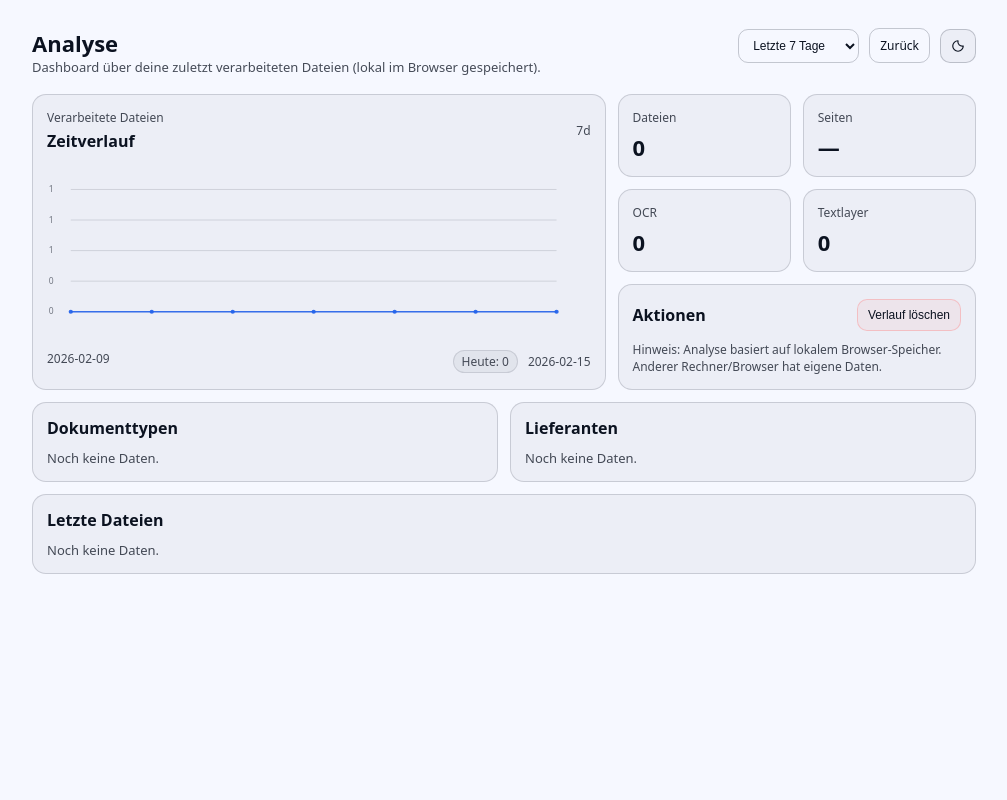
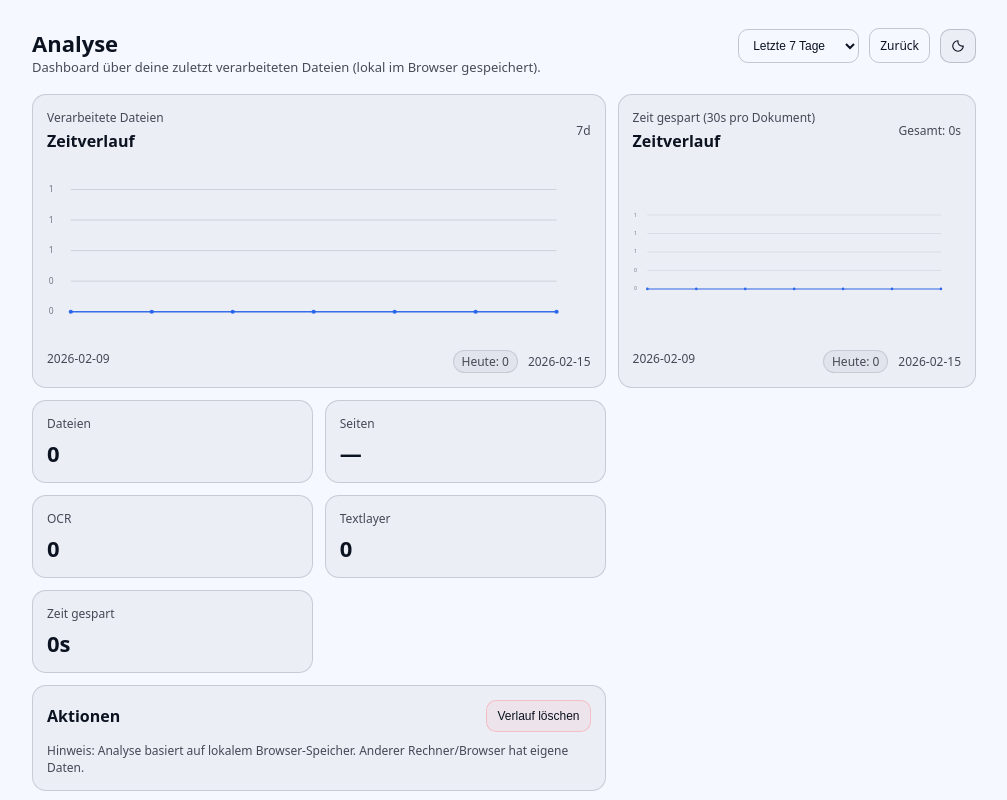
Before and after one commit to pohlandnicos/postbeschriftung, a Next.js app in the folder apps/web/: page /analysis in a window 1280 px wide. Shown: the top 800 px of the page, without its empty margins (136-1143 px from the left). Built offline with nearby package versions, Linux system fonts and the light colour scheme.

Commit message:
Add time savings tracking (30s/doc)

```diff
--- a/apps/web/app/analysis/page.tsx
+++ b/apps/web/app/analysis/page.tsx
@@ -71,6 +71,24 @@ export default function AnalysisPage() {
       series.push([k, byDay.get(k) ?? 0]);
     }
 
+    const timeSeries: [string, number][] = [];
+    for (let t = start; t <= end; t += 24 * 60 * 60 * 1000) {
+      const k = dayKey(t);
+      const docs = byDay.get(k) ?? 0;
+      timeSeries.push([k, docs * 30]); // 30 seconds per doc
+    }
+
+    const totalTimeSaved = filtered.length * 30; // seconds
+    const totalMinutes = Math.floor(totalTimeSaved / 60);
+    const totalHours = Math.floor(totalMinutes / 60);
+    const remainingMinutes = totalMinutes % 60;
+    const timeLabel =
+      totalHours > 0
+        ? `${totalHours}h ${remainingMinutes}min`
+        : totalMinutes > 0
+        ? `${totalMinutes}min`
+        : `${totalTimeSaved}s`;
+
     const recent = filtered.slice(0, 15);
 
     return {
@@ -82,6 +100,8 @@ export default function AnalysisPage() {
       topTypes,
       topVendors,
       series,
+      timeSeries,
+      timeLabel,
       recent
     };
   }, [items, range]);
@@ -144,12 +164,26 @@ export default function AnalysisPage() {
           </div>
         </div>
 
+        <div style={{ border: '1px solid var(--border_soft)', borderRadius: 14, background: 'var(--panel)', padding: 14 }}>
+          <div style={{ display: 'flex', justifyContent: 'space-between', gap: 12, alignItems: 'center' }}>
+            <div>
+              <div style={{ fontSize: 12, opacity: 0.75 }}>Zeit gespart (30s pro Dokument)</div>
+              <div style={{ marginTop: 4, fontSize: 16, fontWeight: 800 }}>Zeitverlauf</div>
+            </div>
+            <div style={{ fontSize: 12, opacity: 0.75 }}>Gesamt: {stats.timeLabel}</div>
+          </div>
+          <div style={{ marginTop: 12 }}>
+            <MiniLineChart series={stats.timeSeries} />
+          </div>
+        </div>
+
         <div style={{ display: 'grid', gap: 12 }}>
           <div style={{ display: 'grid', gridTemplateColumns: '1fr 1fr', gap: 12 }}>
             <Kpi title="Dateien" value={String(stats.count)} />
             <Kpi title="Seiten" value={stats.pagesKnown ? String(stats.totalPages) : '—'} />
             <Kpi title="OCR" value={String(stats.usedOpenAI)} />
             <Kpi title="Textlayer" value={String(stats.withTextLayer)} />
+            <Kpi title="Zeit gespart" value={stats.timeLabel} />
           </div>
 
           <div style={{ border: '1px solid var(--border_soft)', borderRadius: 14, background: 'var(--panel)', padding: 14 }}>
```
